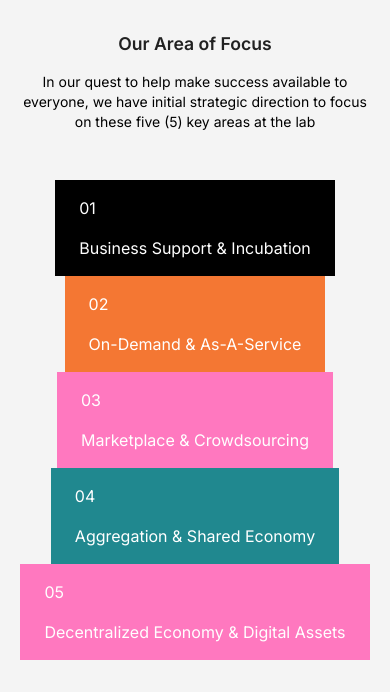
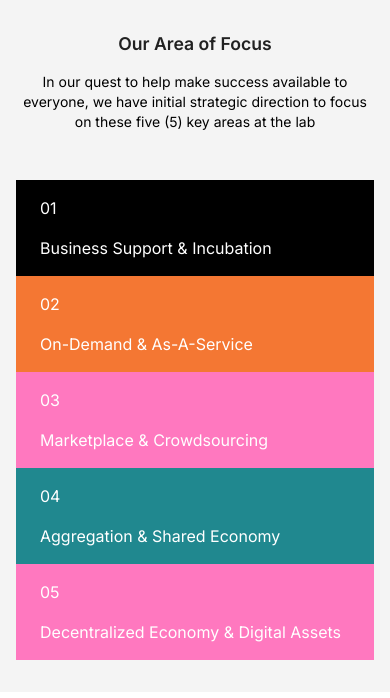
Before and after one commit to Kemi-Oluwadahunsi/Asin5-LandingPage-Test, a Next.js app: page /ui/areaOfFocus in a window 390 px wide. Shown: the top 698 px of the page. Built offline with nearby package versions, Linux system fonts and the light colour scheme.

Commit message:
Fix: adjust mobile width for areaoffocus

```diff
--- a/app/ui/areaOfFocus/page.jsx
+++ b/app/ui/areaOfFocus/page.jsx
@@ -21,10 +21,10 @@ const AreaOfFocus = () => {
         </p>
       </div>
 
-      <div className="flex flex-col items-center justify-center lg:flex-row w-full">
+      <div className="flex flex-col lg:items-center justify-center lg:flex-row w-full">
         {data.map((item) => (
           <div key={item.id} className={`p-4 ${bgColorClasses[item.id]}`}>
-            <div className=" text-white text-base xl:text-[1.2rem] xl:px-4 px-2 flex flex-col justify-between h-[4rem] xl:w-[14rem] lg:w-[10em] lg:h-[6em] xl:h-[8rem] lg:gap-2">
+            <div className=" text-white text-base xl:text-[1.2rem] xl:px-4 px-2 flex flex-col justify-between w-full h-[4rem] xl:w-[14rem] lg:w-[10em] lg:h-[6em] xl:h-[8rem] lg:gap-2">
               <span>{item.num}</span>
               <p>{item.text}</p>
             </div>
```
